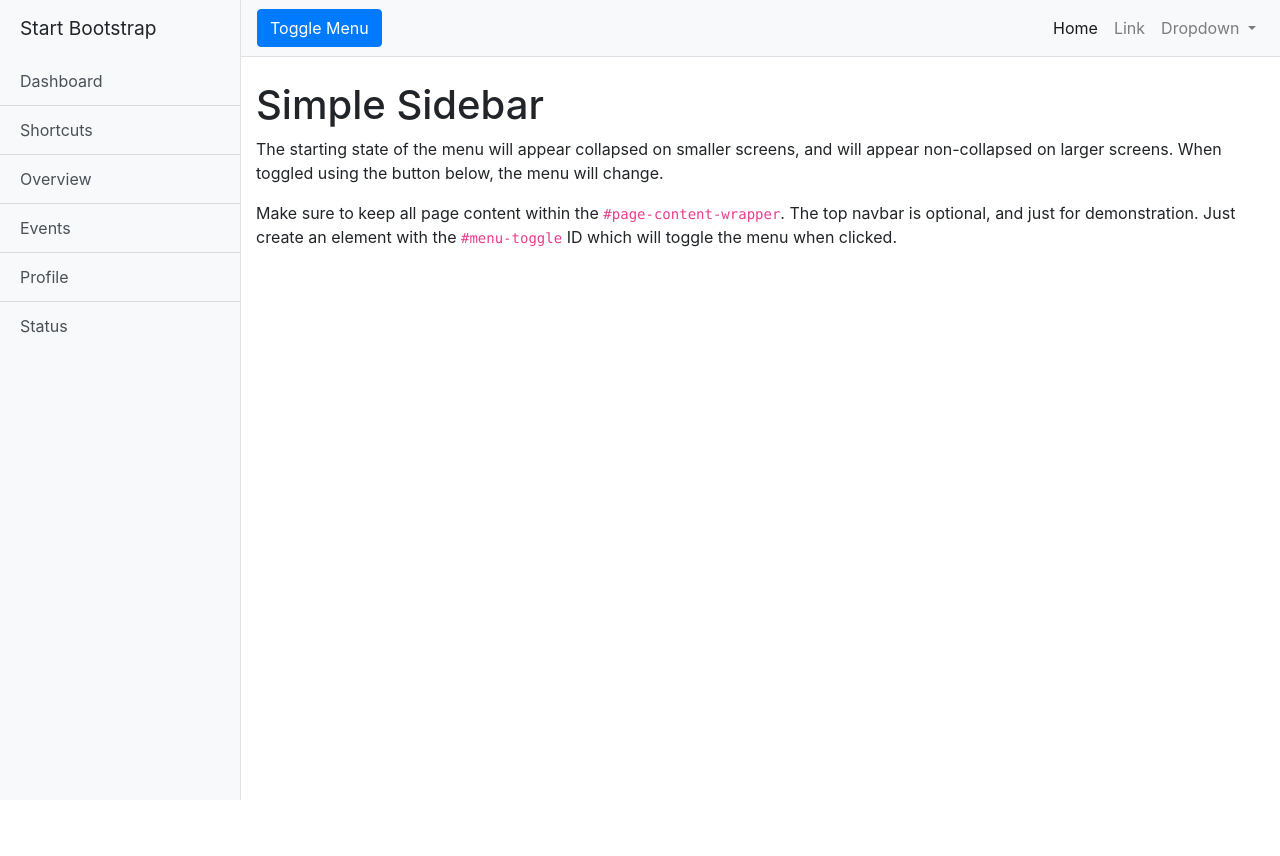
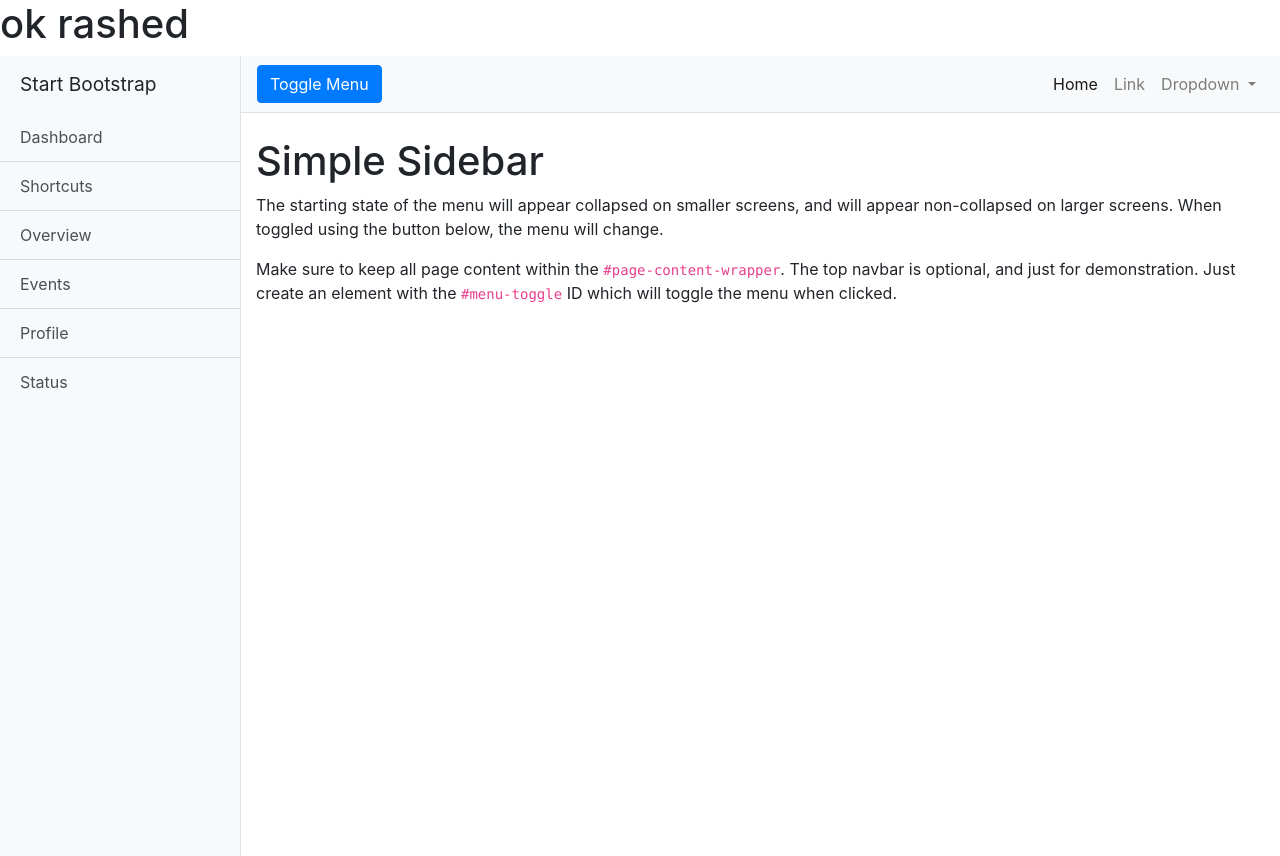
Before and after one commit to rashed4949/Angular-Covid-19-Assistant, an Angular app: page / in a window 1280 px wide. Before the commit the page ends 800 px from the top, so only its background shows below. Built offline with nearby package versions, Linux system fonts and the light colour scheme.

Commit message:
ok_rashed

```diff
--- a/src/app/rashed/rashed.component.html
+++ b/src/app/rashed/rashed.component.html
@@ -19,6 +19,7 @@
 </head>
 
 <body>
+    <h1>ok rashed</h1>
 
   <div class="d-flex" id="wrapper">
 
```
